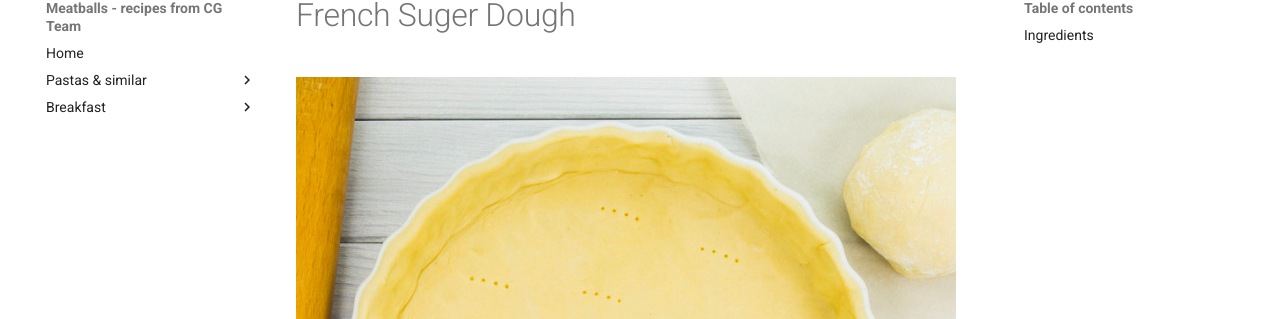
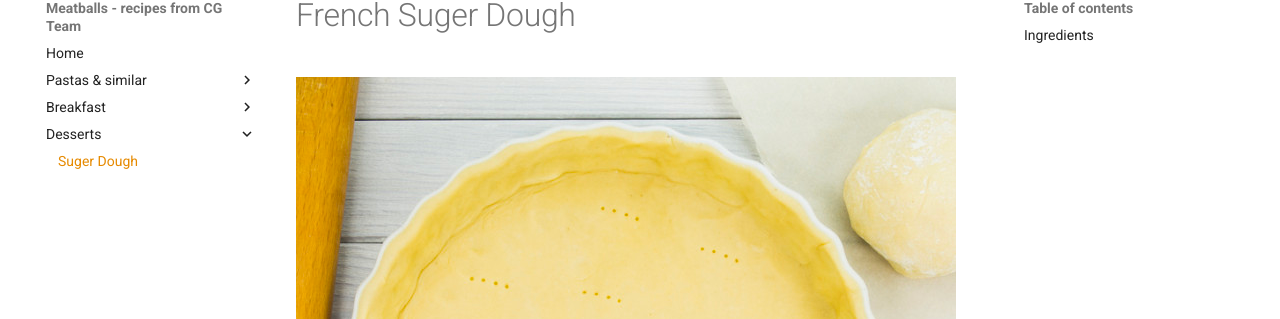
Before and after one commit to Clinical-Genomics/meatballs, an MkDocs documentation site: the page built from docs/Desserts/Suger_dough.md, in a window 1280 px wide. Shown: the part 103-422 px from the top of the page. Built offline with MkDocs 1.6.1 and Material for MkDocs 9.7.7, drawn with Linux system fonts in a browser that asks for light colours; comment, search, counter and statistics services are not loaded.

Commit message:
Edited .yaml file

```diff
--- a/mkdocs.yml
+++ b/mkdocs.yml
@@ -28,3 +28,5 @@ nav:
       - Gnocchi with Pumpkin: "main-courses/pastas/gnocchi_with_pumpkin.md"
   - Breakfast:
       - Porridge: "breakfast/porridge.md"
+  - Desserts:
+      - Suger Dough: "Desserts/Suger_dough.md"
```
